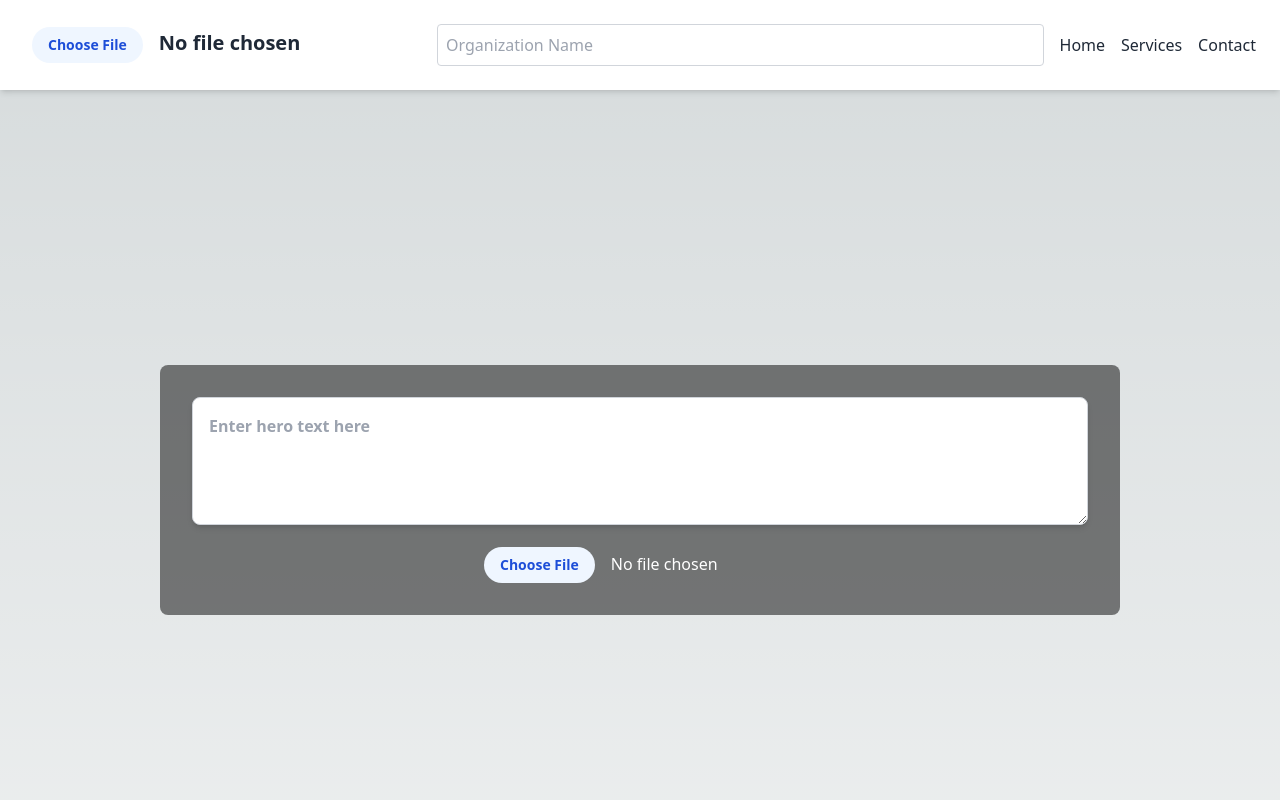
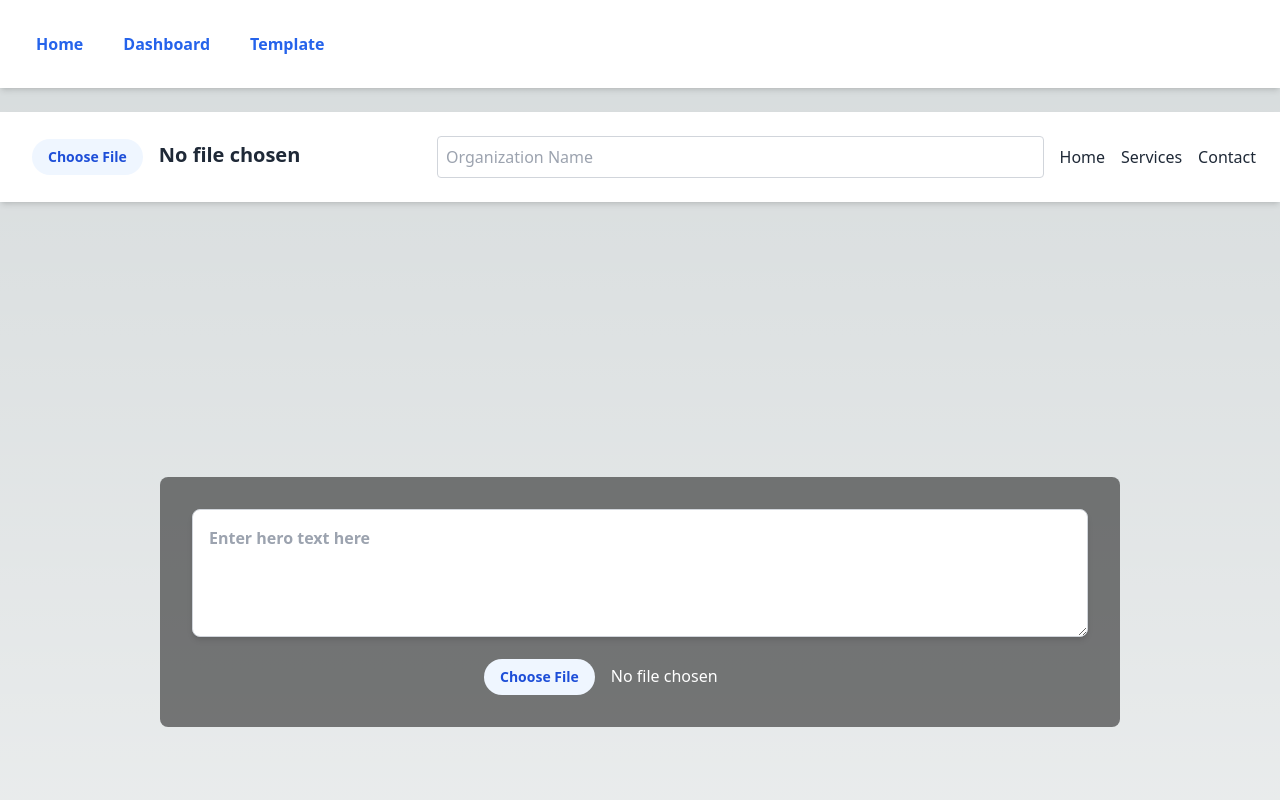
Before and after one commit to MiguelR222/cms_final, a Next.js app: page /template in a window 1280 px wide. Shown: the top 800 px of the page. Built offline with nearby package versions, Linux system fonts and the light colour scheme; no server answers.

Commit message:
NavBar to navigate between pages

```diff
--- /dev/null
+++ b/components/navBar.js
@@ -0,0 +1,46 @@
+import { useSession, signOut } from 'next-auth/react';
+import Link from 'next/link';
+
+const Navbar = () => {
+  const { data: session } = useSession();
+
+  return (
+    <nav className="flex justify-between items-center p-6 bg-white shadow-md mb-6">
+      <div className="flex space-x-4">
+        <Link href="/" passHref>
+          <div className="relative text-blue-600 font-bold hover:text-blue-900 px-3 py-2 rounded-lg hover:bg-slate-200 transition-colors duration-200 cursor-pointer">
+            Home
+          </div>
+        </Link>
+        <Link href="/dashboard" passHref>
+          <div className="relative text-blue-600 font-bold hover:text-blue-800 px-3 py-2 rounded-lg hover:bg-slate-200 transition-colors duration-200 cursor-pointer">
+            Dashboard
+          </div>
+        </Link>
+        <Link href="/template" passHref>
+          <div className="relative text-blue-600 font-bold hover:text-blue-800 px-3 py-2 rounded-lg hover:bg-slate-200 transition-colors duration-200 cursor-pointer">
+            Template
+          </div>
+        </Link>
+      </div>
+      <div className="flex items-center space-x-4">
+        {session && (
+          <>
+            <div className="text-right">
+              <p className="font-bold text-blue-600">{session.user.name}</p>
+              <p className="text-sm text-blue-400">{session.user.email}</p>
+            </div>
+            <button
+              className="rounded bg-blue-600 px-4 py-2 text-sm font-medium text-white shadow hover:bg-blue-400 focus:outline-none focus:ring active:bg-blue-400 transition transform hover:scale-105 hover:rotate-3"
+              onClick={() => signOut()}
+            >
+              Sign Out
+            </button>
+          </>
+        )}
+      </div>
+    </nav>
+  );
+};
+
+export default Navbar;
--- a/pages/dashboard.js
+++ b/pages/dashboard.js
@@ -3,6 +3,7 @@ import { useSession } from 'next-auth/react';
 import { Disclosure } from '@headlessui/react';
 import { ChevronUpIcon } from '@heroicons/react/20/solid';
 import RenderPage from './renderPage';
+import Navbar from '@/components/navBar';
 
 const Dashboard = () => {
   const { data: session, status } = useSession();
@@ -61,6 +62,8 @@ const Dashboard = () => {
 
   return (
     <div className="text-gray-800 font-sans p-6 bg-gray-50 min-h-screen">
+      <Navbar />
+
       <h1 className="text-3xl font-bold mb-6 text-blue-900 text-center">Dashboard</h1>
       <div className="grid grid-cols-1 gap-4">
         <Disclosure>
--- a/pages/preview.js
+++ b/pages/preview.js
@@ -1,5 +1,6 @@
 import React from 'react';
 import { useRouter } from 'next/router';
+import Navbar from '@/components/navBar';
 
 export default function Preview() {
   const router = useRouter();
@@ -77,6 +78,7 @@ export default function Preview() {
 
   return (
     <div className="text-gray-800 font-sans">
+      <Navbar/>
       <header className="flex justify-between items-center p-6 bg-white shadow-md">
         <div className="text-xl font-semibold">
           {siteData.logo && <img src={siteData.logo} alt="Logo" className="w-16 h-auto object-contain" />}
--- a/pages/template.js
+++ b/pages/template.js
@@ -1,5 +1,6 @@
 import React, { useState } from 'react';
 import { useSession } from 'next-auth/react';
+import Navbar from '@/components/navBar';
 
 export default function Template() {
   const [orgName, setOrgName] = useState('');
@@ -96,6 +97,7 @@ export default function Template() {
 
   return (
     <div className="text-gray-800 font-sans">
+      <Navbar />
       <form onSubmit={handleSubmit}>
         <header className="flex justify-between items-center p-6 bg-white shadow-md">
           <div className="text-xl font-semibold">
```
